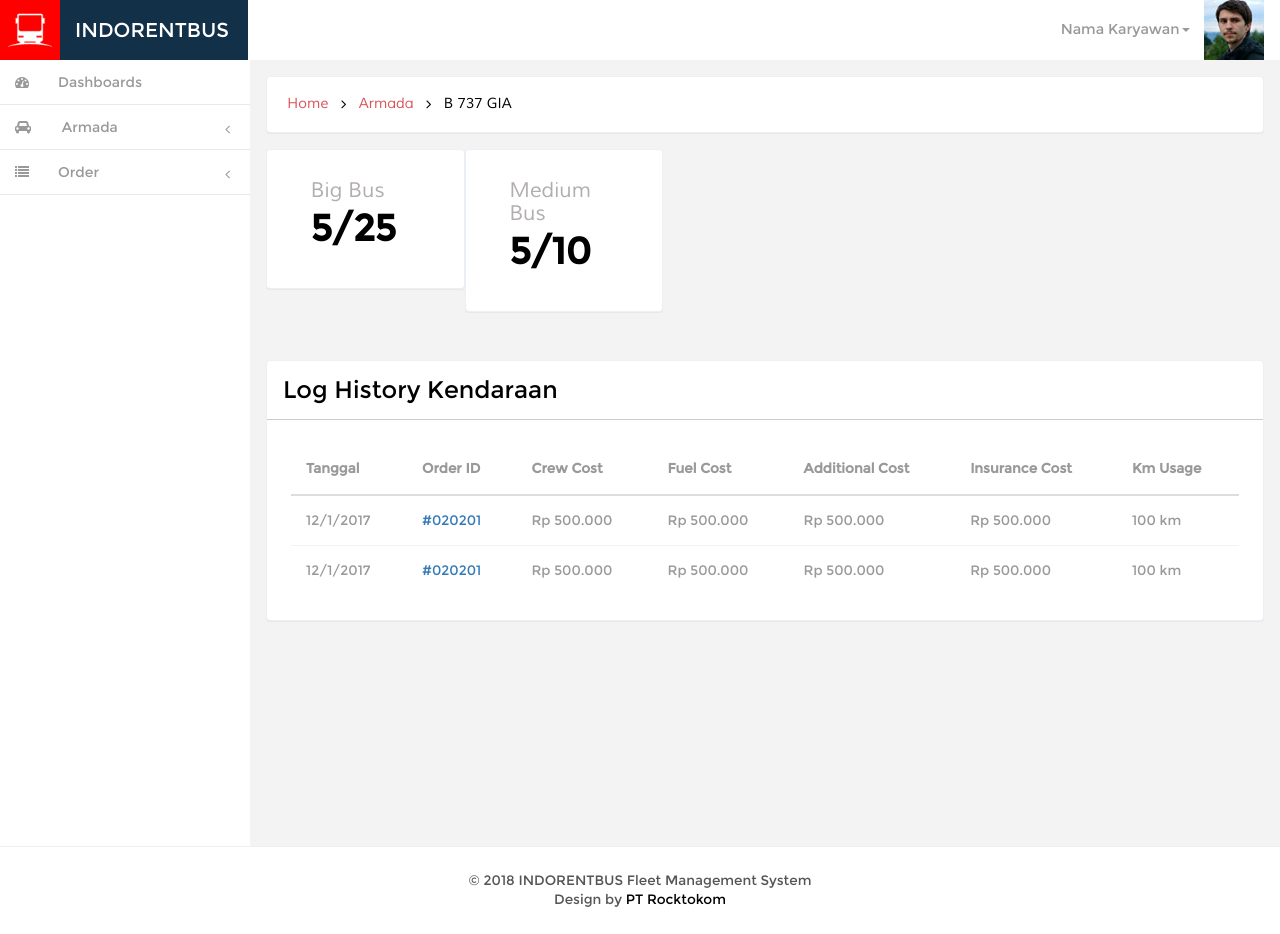
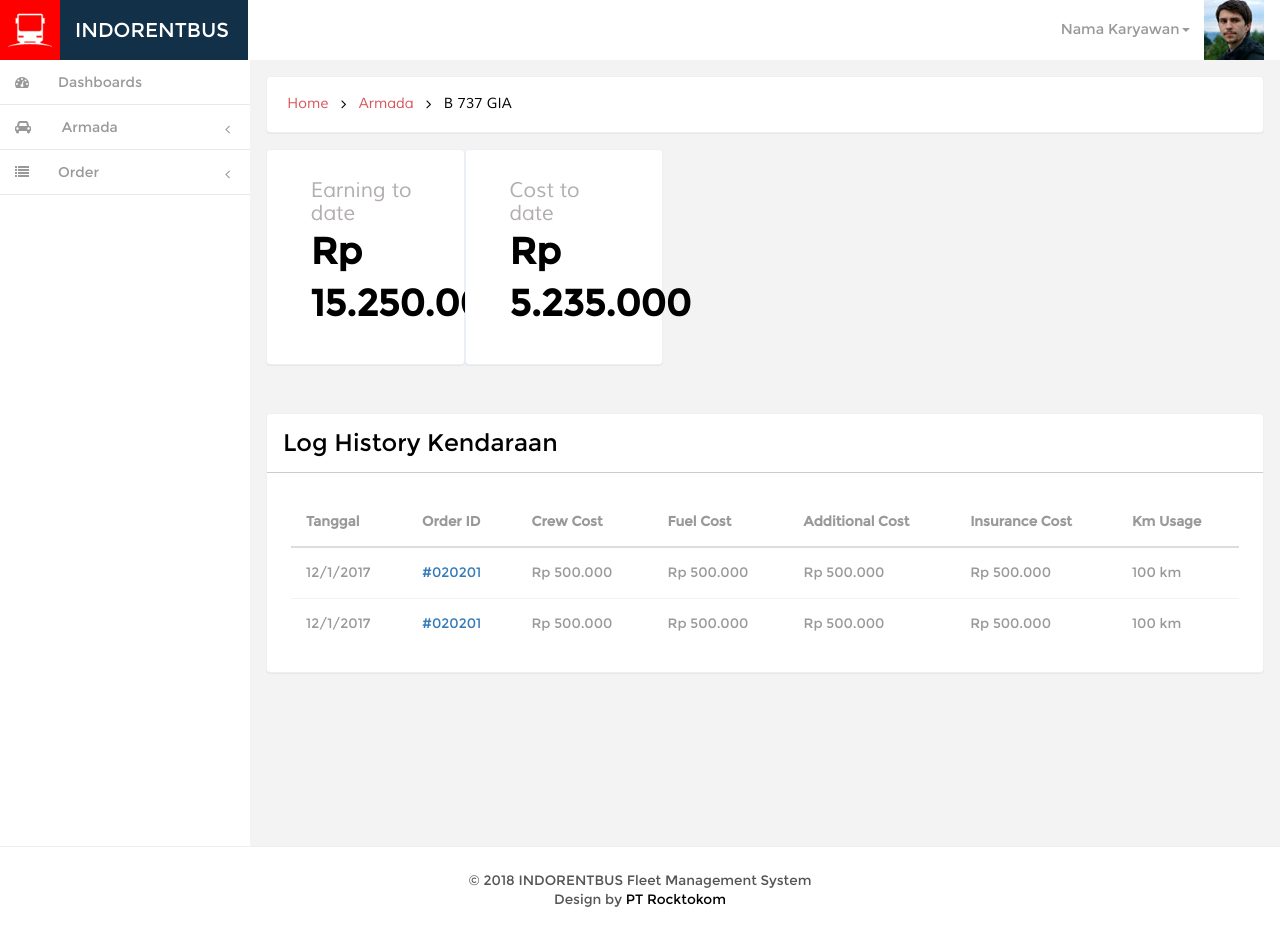
Before and after one commit to kemtol/indorentbus, a Jekyll site: the page built from laman/detail-armada.html, in a window 1280 px wide. Built offline with Jekyll 4.4.1, drawn with Linux system fonts in a browser that asks for light colours; nearby versions of some CDN libraries; Markdown is read by kramdown in place of the engine named in the settings; comment, search, counter and statistics services are not loaded.

Commit message:
Update detail-armada.html

```diff
--- a/laman/detail-armada.html
+++ b/laman/detail-armada.html
@@ -18,14 +18,14 @@ permalink: /armada/detail/
 <div class="col-md-5 grid-form">
 	<div class="col-lg-6 col-xs-12 content-top-1">
 		<div class="col-md-12 top-content">
-			<h5>Big Bus</h5>
-			<label>5/25</label>
+			<h5>Earning to date</h5>
+			<label>Rp 15.250.000</label>
 		</div>
 	</div>
 	<div class="col-lg-6 col-xs-12 content-top-1">
 		<div class="col-md-12 top-content">
-			<h5>Medium Bus</h5>
-			<label>5/10</label>
+			<h5>Cost to date</h5>
+			<label>Rp 5.235.000</label>
 		</div>
 	</div>
 	<div class="clearfix"></div>
```
